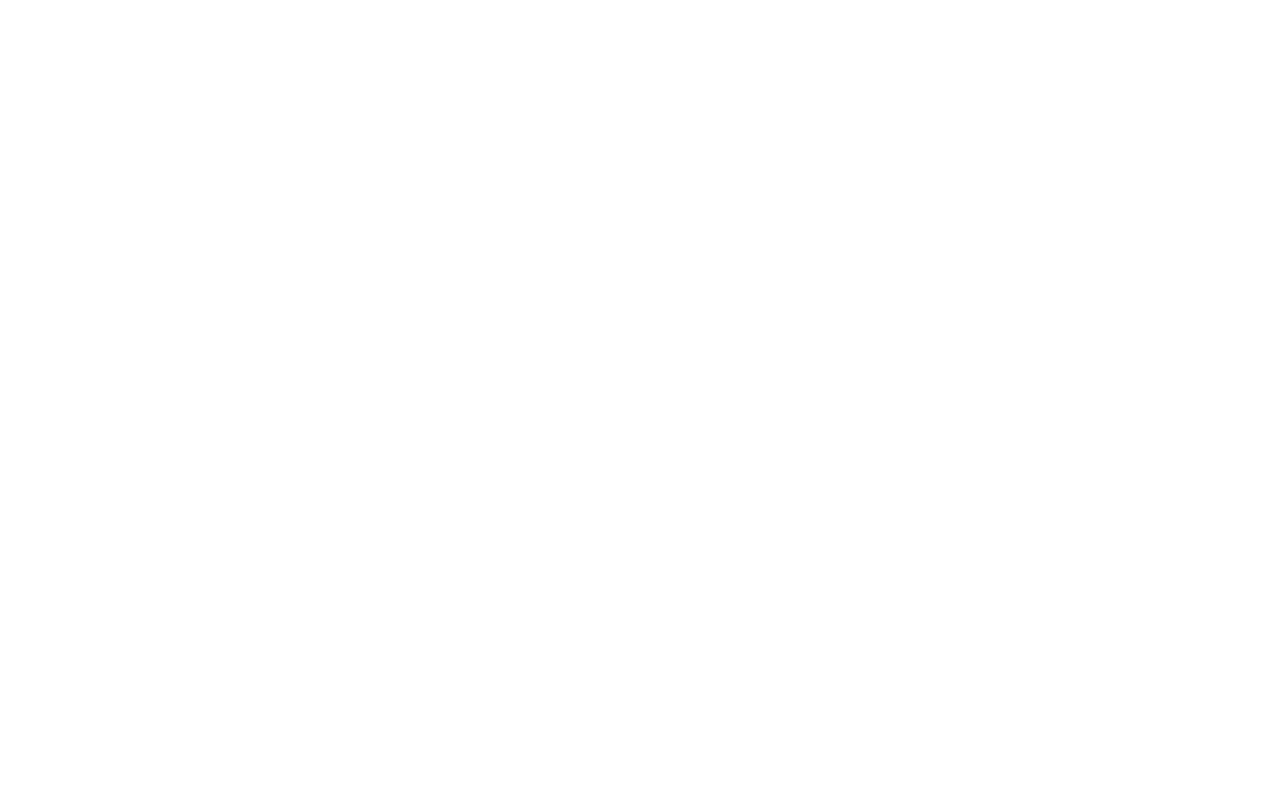
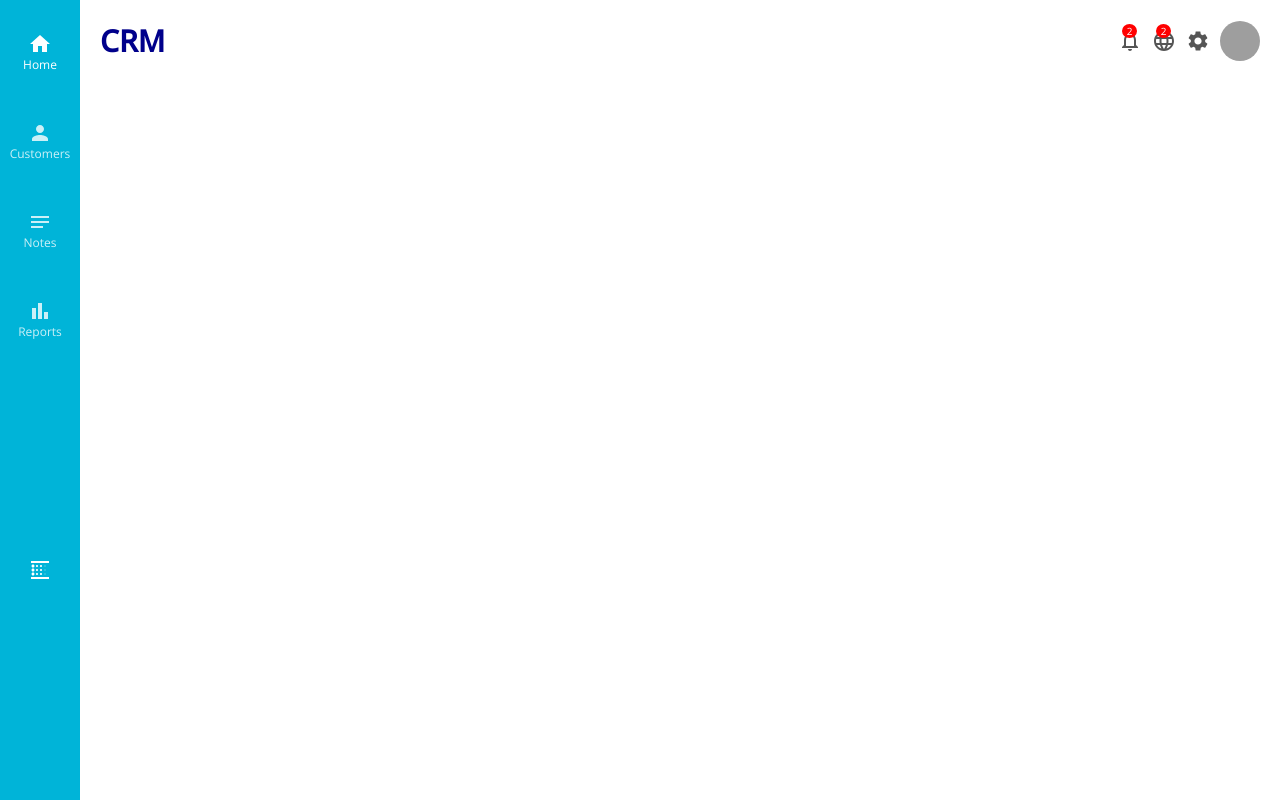
Before and after one commit to rajis31/crmX, a React app in the folder frontend/: page / in a window 1280 px wide. Before the commit this address had no page. Built offline with nearby package versions, Linux system fonts and the light colour scheme; grey boxes are pictures that could not be loaded.

Commit message:
fixed paths to some of the components

```diff
--- a/frontend/src/App.js
+++ b/frontend/src/App.js
@@ -11,6 +11,7 @@
           <div className='container'>
                 <BrowserRouter>
                   <Routes>
+                      <Route path="/" element={< Dashboard />}/>
                       <Route path="/login" element={< Login />}/>
                       <Route path="/notes" element={<Notes />} />
                       <Route path="/register" element={<Register />} />
--- a/frontend/src/Pages/Dashboard/Dashboard.jsx
+++ b/frontend/src/Pages/Dashboard/Dashboard.jsx
@@ -1,13 +1,13 @@
 import React from 'react'
-import Sidebar from './components/Sidebar/Sidebar';
-import Topbar from './components/Topbar/Topbar';
+import Sidebar from '../../components/Sidebar/Sidebar';
+import Topbar from '../../components/Topbar/Topbar';
 
 
 function Dashboard() {
   return (
     <>
+       <Topbar />
        <Sidebar />
-       <Topbar />
        <div>Dashboard</div>
     </>
 
--- a/frontend/src/Pages/Notes/Notes.jsx
+++ b/frontend/src/Pages/Notes/Notes.jsx
@@ -1,14 +1,14 @@
 import React from 'react';
 import "./Notes.css";
 import DataTable from '../../components/DataTable/DataTable';
-import Sidebar from './components/Sidebar/Sidebar';
-import Topbar from './components/Topbar/Topbar';
+import Sidebar from '../../components/Sidebar/Sidebar';
+import Topbar from '../../components/Topbar/Topbar';
 
 export default function Notes() {
   return (
     <div className="notes">
+        <Topbar />
         <Sidebar />
-        <Topbar />
         <DataTable />
     </div>
   )
```
